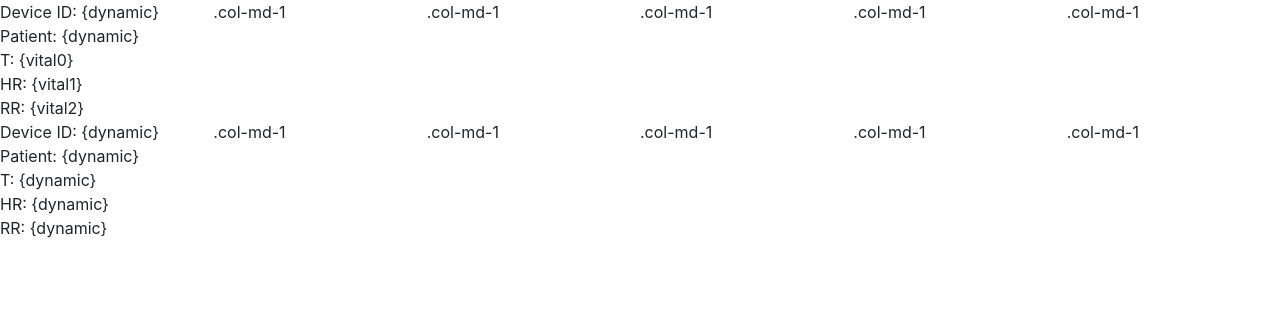
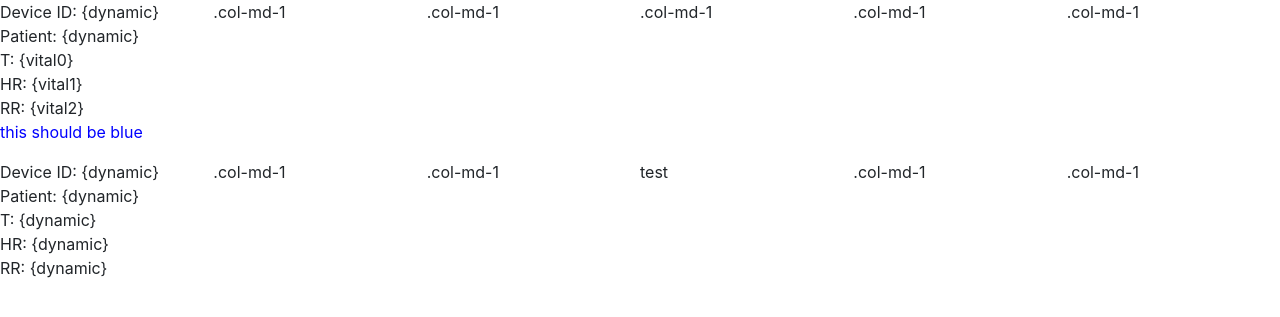
Before and after one commit to amborsa/96_hub, a Flask app: page / in a window 1280 px wide. Shown: the top 317 px of the page. Run offline with Flask 2, Linux system fonts and the light colour scheme; some libraries are stand-ins or nearby versions.

Commit message:
some bootstrapping

```diff
--- a/static/styles.css
+++ b/static/style.css
@@ -8,5 +8,9 @@ header .welcomeheader
 }
 
 .row .top-buffer {
-	margin-top: 50px;
+	margin-top: 500px;
 }
+
+.p {
+	color: blue;
+}
--- a/templates/layout.html
+++ b/templates/layout.html
@@ -2,7 +2,7 @@
 
 <html lang='en'>
 	<head>
-		<link href="{{ url_for('static', filename='styles.css')  }}" rel="stylesheet"/>
+		<link href="{{ url_for('static', filename='style.css')  }}" rel="stylesheet"/>
 
 		<link href="{{ url_for('static', filename='bootstrap.min.css') }}" rel="stylesheet"/>
 
--- a/templates/main.html
+++ b/templates/main.html
@@ -9,6 +9,7 @@
               T: {vital0}<br>
               HR: {vital1}<br>
               RR: {vital2}<br>
+	      <p style="color: blue;">this should be blue</p>
           </div>
           <div class="col">.col-md-1</div>
           <div class="col">.col-md-1</div>
@@ -27,7 +28,7 @@
           </div>
           <div class="col">.col-md-1</div>
           <div class="col">.col-md-1</div>
-          <div class="col">.col-md-1</div>
+          <div class="col">test</div>
           <div class="col">.col-md-1</div>
           <div class="col">.col-md-1</div>
         </div>
```
